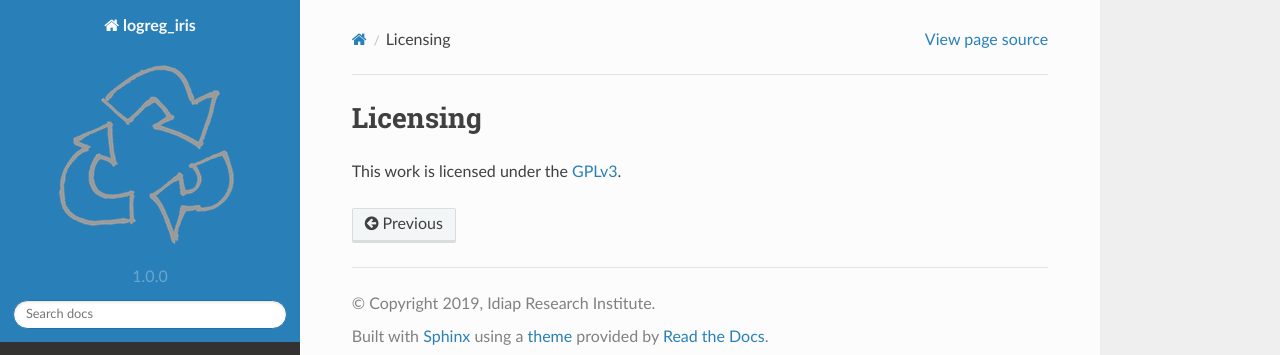
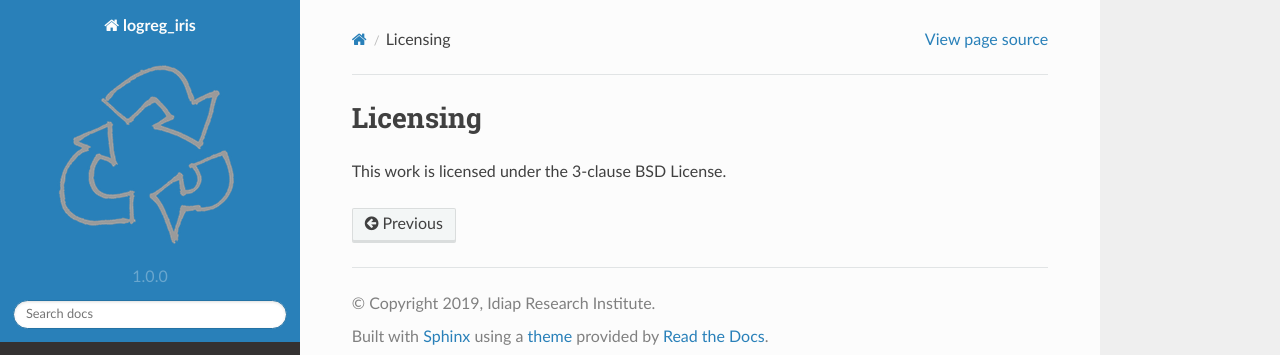
Before and after one commit to sandrich/mai-m05-ex6, a Sphinx documentation site: the page built from doc/license.rst, in a window 1280 px wide. Shown: the top 355 px of the page. Built offline with Sphinx 7.4.7 and the Read the Docs theme 2.0.0, drawn with Linux system fonts in a browser that asks for light colours.

Commit message:
[doc] Fix licensing

```diff
--- a/doc/license.rst
+++ b/doc/license.rst
@@ -6,6 +6,6 @@
 Licensing
 ---------
 
-This work is licensed under the GPLv3_.
+This work is licensed under the 3-clause BSD License.
 
 .. include:: links.rst
```
